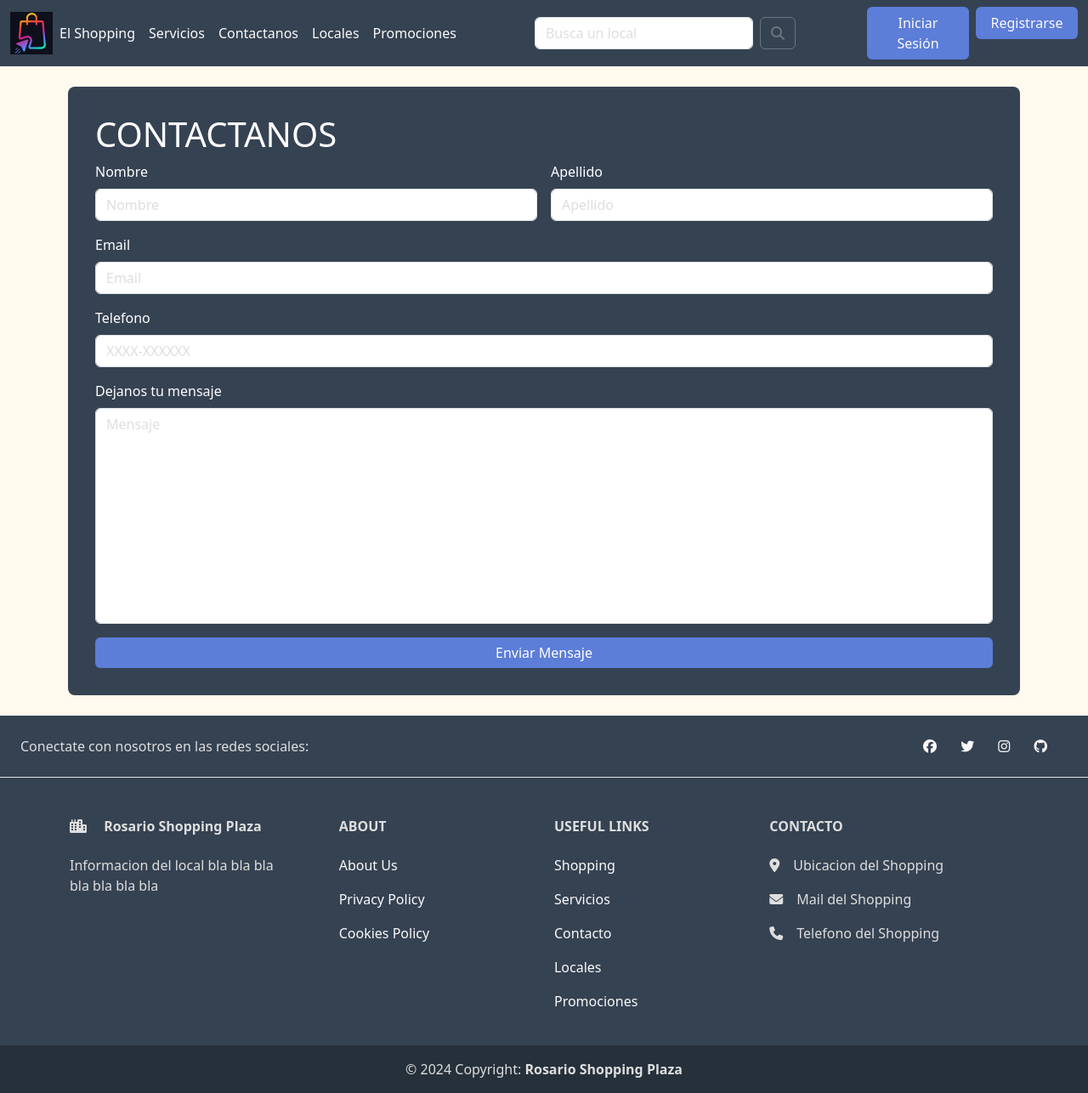
After one commit to starboyagus/EG-TP, a PHP site: page /contacto.php in a window 1280 px wide. The commit adds this page. Shown: the whole page at 85% size. Run offline with PHP 8.4, Linux system fonts and the light colour scheme; some libraries are stand-ins or nearby versions.

Commit message:
Actualizacion del Codigo
- add contacto.php
- add contact.css (change to main.css)
- edit footer.php ( explain )
- edit navbar.php ( explain )
- add bootstrap script into index.php

```diff
--- /dev/null
+++ b/htdocs/RosarioShoppingPlaza/contacto.php
@@ -0,0 +1,118 @@
+<?php session_start(); # Iniciar/Reanudar sesión ?>
+
+<!DOCTYPE html>
+<html lang="es">
+<head>
+    <meta charset="UTF-8">
+    <meta name="viewport" content="width=device-width, initial-scale=1.0">
+    <title>Rosario Shopping Plaza</title>
+    <!-- Estilos de Bootstrap -->
+    <link href="https://cdn.jsdelivr.net/npm/bootstrap@5.3.3/dist/css/bootstrap.min.css" rel="stylesheet" integrity="sha384-QWTKZyjpPEjISv5WaRU9OFeRpok6YctnYmDr5pNlyT2bRjXh0JMhjY6hW+ALEwIH" crossorigin="anonymous">
+    <!-- Kit de iconos -->
+    <script src="https://kit.fontawesome.com/e94f1b6b83.js" crossorigin="anonymous"></script>
+    <!-- Estilos propios -->
+    <link rel="stylesheet" href="styles/main.css">
+    <!-- Estilos del Contacto -->
+    <link rel="stylesheet" href="styles/contact.css">
+
+</head>
+<body>
+    <?php include('navbar.php');
+
+    // Funcion para enviar Mail
+
+    function enviarMAIL($f_name, $l_name, $mail, $tel, $msg){
+        $needle = 'dueño';
+
+        // Si contiene la palabra dueño salta error
+        if (strpos($msg, $needle) !== false){
+            ?>
+            <div class="form-container form-container-owner mt-4">
+                <h1>Detectamos un error</h1>
+                <p>Detectamos que usted quiere inscribirse como dueño <br>
+                Para inscribirse como dueño tiene que ir a la siguiente pagina</p>
+                <a class="btn form-btn form-control" href="locales_alta.php">Registrarse como dueño</a>
+            </div>
+        <?php
+        }
+
+        // Si no contiene, envia el mail
+        else{
+        $headers = "MIME-Version: 1.0\r\n";
+        $headers .= "From:". $f_name. " " . $l_name . "\r\n";
+        //$headers .= "Content-Type: text/html; charset=UTF-8\r\n";
+
+        $to="agusdownbad@icloud.com";
+        $subject="Solicitud de Contacto - Rosario Shopping Plaza";
+        $body=  "Nombre: ". $f_name . " " . $l_name ."\n" .
+                "Mail: ".$mail."\n".
+                "Telefono: ".$tel."\n".
+                "Comentario: ". $msg;
+
+        mail($to, $subject, $body, $headers);
+        ?>
+        <div class="form-container form-container-success mt-4">
+            <h1>Mail Enviado</h1>
+            <p>El Mail fue enviado con exito! <br>
+            Recuerde que recibira una respuesta en las siguientes 48 horas</p>
+            <a class="btn form-btn form-control" href="index.php">Volver a la pagina principal</a>
+        </div>
+        <?php
+        return true;
+        }
+    }
+
+    // Form de Contacto
+    if(!isset($_POST['submit'])){
+        ?>
+        <div class="form-container form-container-contacto mt-4">
+            <h1>CONTACTANOS</h1>
+            <form action="<?php echo $_SERVER['PHP_SELF']; ?>" method="post" class="row g-3">
+                <div class="col-6">
+                    <label class="form-label">Nombre</label>
+                    <input type="text" name="f_name" class="form-control" placeholder="Nombre" required>
+                </div>
+
+                <div class="col-6">
+                    <label class="form-label">Apellido</label>
+                    <input type="text" name="l_name" class="form-control" placeholder="Apellido" required>
+                </div>
+
+                <div class="col-12">
+                    <label class="form-label">Email</label>
+                    <input type="email" name="mail" class="form-control" placeholder="Email" required>
+                </div>
+
+                <div class="col-12">
+                    <label class="form-label">Telefono</label>
+                    <input type="tel" name="tel" placeholder="XXXX-XXXXXX" class="form-control" pattern="[0-9]{4}-[0-9]{6}" required>
+                </div>
+
+                <div class="col-12">
+                    <label class="form-label">Dejanos tu mensaje</label>
+                    <textarea class="form-control" name="msg" placeholder="Mensaje" rows="10" required></textarea>
+                </div>
+
+                <div class="col-12">
+                    <button type="submit" name="submit" class="btn form-control form-btn" for="btn-modal" >Enviar Mensaje</button>
+                </div>
+            </form>
+        </div>
+    <?php
+    }
+
+    // Variables para utilizar en la funcion
+    else{
+        $f_name = ucfirst($_POST['f_name']);
+        $l_name = ucfirst($_POST['l_name']);
+        $mail = $_POST['mail'];
+        $tel = $_POST['tel'];
+        $msg = ucfirst($_POST['msg']);
+
+        enviarMAIL($f_name, $l_name, $mail, $tel, $msg);
+    }
+    ?>
+    <?php include('footer.php');
+    ?>
+</body>
+</html>
--- a/htdocs/RosarioShoppingPlaza/footer.php
+++ b/htdocs/RosarioShoppingPlaza/footer.php
@@ -1,4 +1,6 @@
 <footer class="footer mt-4 text-center text-lg-start footer-text">
+
+    <!-- Seccion Redes Sociales -->
     <section class="d-flex justify-content-center justify-content-lg-between p-4 border-bottom">
         <div class="me-5 d-none d-lg-block">
             <span>Conectate con nosotros en las redes sociales:</span>
@@ -19,9 +21,12 @@
         </div>
     </section>
 
+    <!-- Section main del footer -->
     <section class="">
         <div class="container text-center text-md-start mt-5">
             <div class="row mt-3">
+
+                <!-- Descripcion del shopping -->
                 <div class="col-md-3 col-lg-4 col-xl-3 mb-4">
                     <h6 class="text-uppecase fw-bold mb-4 footer-text">
                         <i class="fa-solid fa-city me-3"></i> Rosario Shopping Plaza
@@ -30,6 +35,8 @@
                         Informacion del local bla bla bla bla bla bla bla
                     </p>
                 </div>
+
+                <!-- About -->
                 <div class="col-md-2 col-lg-2 col-xl-2 mx-auto mb-4">
                     <h6 class="text-uppercase fw-bold mb-4 footer-text">
                         About
@@ -45,6 +52,7 @@
                     </p>
                 </div>
 
+                <!-- Links del shopping -->
                 <div class="col-md-3 col-lg-2 col-xl-2 mx-auto mb-4">
                     <h6 class="text-uppercase fw-bold mb-4 footer-text">
                         Useful Links
@@ -56,16 +64,17 @@
                         <a href="#" class="footer-item">Servicios</a>
                     </p>
                     <p class="footer-text">
-                        <a href="#" class="footer-item">Contacto</a>
+                        <a href="contacto.php" class="footer-item">Contacto</a>
                     </p>
                     <p class="footer-text">
-                        <a href="#" class="footer-item">Locales</a>
+                        <a href="locales.php" class="footer-item">Locales</a>
                     </p>
                     <p class="footer-text">
                         <a href="#" class="footer-item">Promociones</a>
                     </p>
                 </div>
 
+                <!-- Informacion clave del Shopping -->
                 <div class="col-md-4 col-lg-3 col-xl-3 mx-auto mb-md-0 mb-4">
                     <h6 class="text-uppercase fw-bold mb-4 footer-text">Contacto</h6>
                     <p class="footer-text"><i class="fa-solid fa-location-dot me-3"></i>Ubicacion del Shopping</p>
@@ -76,6 +85,7 @@
         </div>
     </section>
 
+    <!-- Copyright -->
     <div class="text-center footer-text p-3" style="background-color: #26303b">
         © 2024 Copyright:
         <a class="footer-text footer-item fw-bold" href="#">Rosario Shopping Plaza</a>
--- a/htdocs/RosarioShoppingPlaza/index.php
+++ b/htdocs/RosarioShoppingPlaza/index.php
@@ -17,7 +17,11 @@
     <?php include('navbar.php');
     ?>
     <h1 class="text-center mt-5 mb-5" > Bienvenido a Minecraft </h1>
+
     <?php include('footer.php');
     ?>
+
+    <!-- Script de Bootstrap -->
+    <script src="https://cdn.jsdelivr.net/npm/bootstrap@5.3.3/dist/js/bootstrap.bundle.min.js" integrity="sha384-YvpcrYf0tY3lHB60NNkmXc5s9fDVZLESaAA55NDzOxhy9GkcIdslK1eN7N6jIeHz" crossorigin="anonymous"></script>
 </body>
 </html>
--- /dev/null
+++ b/htdocs/RosarioShoppingPlaza/styles/contact.css
@@ -0,0 +1,23 @@
+:root {
+    --primary: #354252;
+    --text: #fafafa;
+    --secondary: #5c7dd8;
+    --secondary-dark: #405ca7;
+    --white: #dedede;
+}
+
+.form-container-contacto{
+    width: 70em;
+}
+
+.form-control::placeholder{
+    color: var(--white);
+}
+
+textarea{
+    resize: none;
+}
+
+.form-container-owner, .form-container-success{
+    width: 32em;
+}
```
Also changed, not shown: htdocs/RosarioShoppingPlaza/navbar.php (+10 -0 lines).
